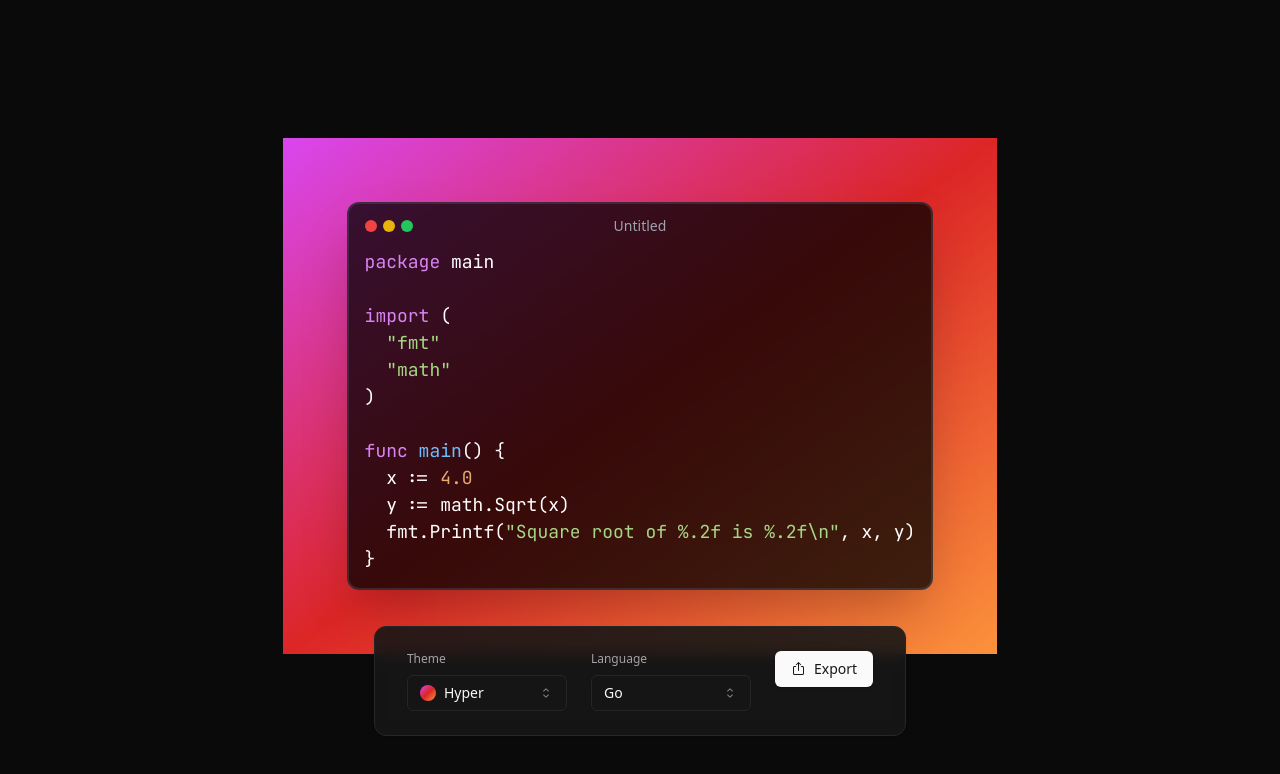
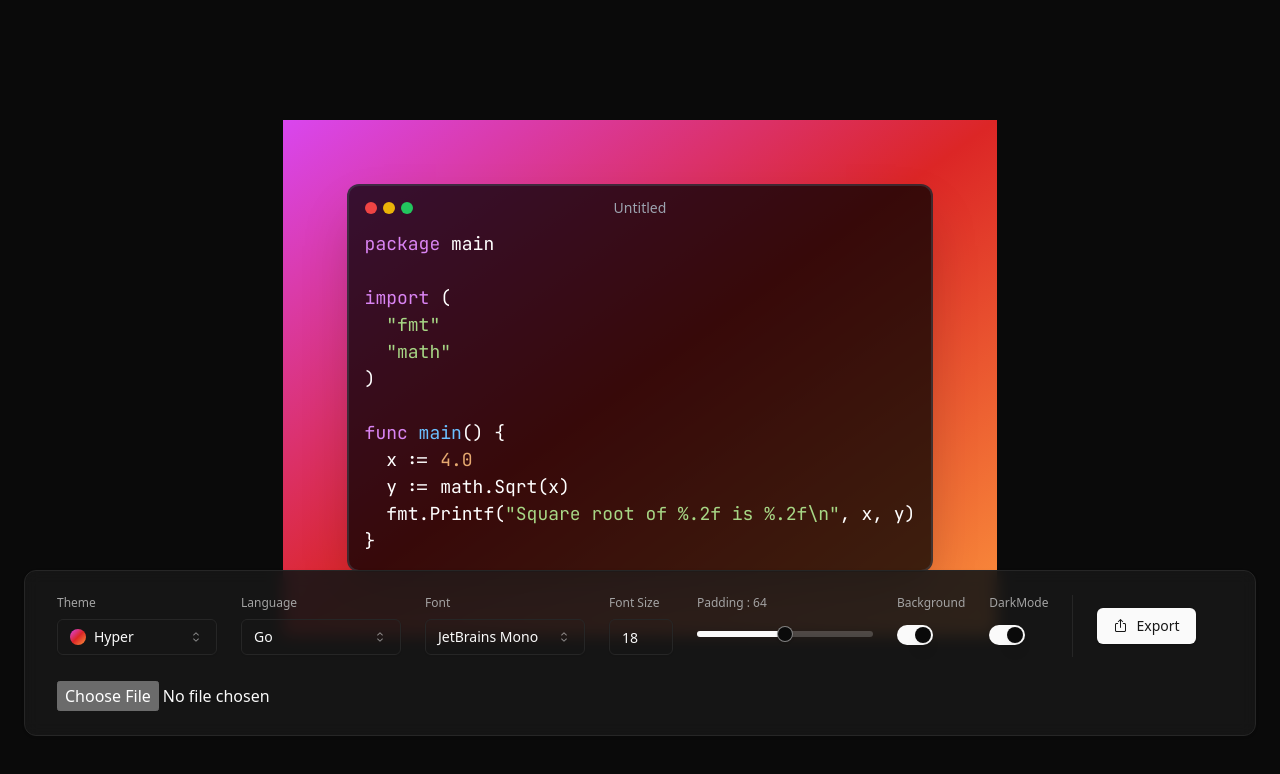
Before and after one commit to ThisIsSahaj/SnapCode, a React (Vite) app: page / in a window 1280 px wide. Shown: the top 774 px of the page. Built offline with nearby package versions, Linux system fonts and the light colour scheme.

Commit message:
Necessary Changes

```diff
--- a/src/App.jsx
+++ b/src/App.jsx
@@ -1,18 +1,28 @@
 
-import { useEffect } from 'react'
+import { useEffect, useState } from 'react'
 import { useRef } from 'react'
 import CodeEditor from './components/CodeEditor'
+import BackgroundSwitch from './components/controls/BackgroundSwitch'
+import DarkModeSwitch from './components/controls/DarkModeSwitch'
 import ExportOptions from './components/controls/ExportOptions'
+import FontSelect from './components/controls/FontSelect'
+import FontSizeInput from './components/controls/FontSizeInput'
 import LanguageSelect from './components/controls/LanguageSelect'
+import PaddingSlider from './components/controls/PaddingSlider'
 import ThemeSelect from './components/controls/ThemeSelect'
 import { Button } from './components/ui/button'
 import { Card, CardContent } from './components/ui/card'
 import { cn } from './lib/utils'
 import { fonts, themes } from './options'
 import useStore from './store'
+import { Resizable } from "re-resizable"
+import { ResetIcon } from "@radix-ui/react-icons"
+import WidthMeasurement from './components/WidthMeasurement'
+import Uploadbg from './components/controls/Uploadbg'
 
 function App() {
-
+  const [width, setWidth] = useState("auto")
+  const [showWidth, setShowWidth] = useState(false)
   const theme = useStore(state => state.theme)
   const padding = useStore(state => state.padding)
   const fontStyle = useStore(state => state.fontStyle)
@@ -43,6 +53,15 @@ function App() {
        <link rel="stylesheet" href={themes[theme].theme} crossOrigin="anonymous"/>
        <link rel="stylesheet" href={fonts[fontStyle].src} crossOrigin="anonymous"/>
 
+       <Resizable
+        enable={{ left: true, right: true }}
+        minWidth={padding * 2 + 400}
+        size={{ width }}
+        onResize={(e, dir, ref) => setWidth(ref.offsetWidth)}
+        onResizeStart={() => setShowWidth(true)}
+        onResizeStop={() => setShowWidth(false)}
+      >
+
        <div className={cn(
         "overflow-hidden mb-2 transition-all ease-out",
         showBackground ? themes[theme].background : "ring ring-neutral-900"
@@ -55,6 +74,21 @@ function App() {
 
        <CodeEditor />
        </div>
+       <WidthMeasurement showWidth={showWidth} width={width} />
+        <div
+          className={cn(
+            "transition-opacity w-fit mx-auto -mt-4",
+            showWidth || width === "auto"
+              ? "invisible opacity-0"
+              : "visible opacity-100"
+          )}
+        >
+          <Button size="sm" onClick={() => setWidth("auto")} variant="ghost">
+            <ResetIcon className="mr-2" />
+            Reset width
+          </Button>
+        </div>
+       </Resizable>
 
       {/* Controls  */}
 
@@ -63,9 +97,17 @@ function App() {
       <CardContent className="flex flex-wrap gap-6 p-0">
           <ThemeSelect />
           <LanguageSelect />
+          <FontSelect />
+          <FontSizeInput />
+          <PaddingSlider />
+          <BackgroundSwitch />
+          <DarkModeSwitch />
+          <div className="w-px bg-neutral-800" />
+            <div className="place-self-center">
 
             <ExportOptions targetRef={editorRef} />
-
+            </div>
+<Uploadbg/>
         </CardContent>
 
       </Card>
--- a/src/components/CodeEditor.jsx
+++ b/src/components/CodeEditor.jsx
@@ -34,7 +34,7 @@ export default function CodeEditor () {
             ? "bg-black/75 border-gray-600/40"
             : "bg-white/75 border-gray-200/20"
         )}
-        onClick={() => useStore.setState({ darkMode: !store.darkMode })}
+
 
 
         >
--- /dev/null
+++ b/src/components/WidthMeasurement.jsx
@@ -0,0 +1,22 @@
+import { cn } from "@/lib/utils"
+
+export default function WidthMeasurement({ showWidth, width }) {
+  return (
+    <div
+      className={cn(
+        "w-full flex gap-2 items-center text-white transition-opacity",
+        showWidth ? "visible opacity-100" : "invisible opacity-0"
+      )}
+    >
+      <div className="flex-1 flex items-center">
+        <div className="h-4 w-0.5 bg-white/20" />
+        <div className="h-px w-full bg-white/20" />
+      </div>
+      <span className="text-neutral-500 text-sm">{width} px</span>
+      <div className="flex-1 flex items-center">
+        <div className="h-px w-full bg-white/20" />
+        <div className="h-4 w-0.5 bg-white/20" />
+      </div>
+    </div>
+  )
+}
--- /dev/null
+++ b/src/components/controls/BackgroundSwitch.jsx
@@ -0,0 +1,21 @@
+import useStore from "@/store"
+import { Switch } from "../ui/switch"
+
+export default function BackgroundSwitch() {
+  const showBg = useStore((state) => state.showBackground)
+
+  return (
+    <div>
+      <label className="block mb-2 text-xs font-medium text-neutral-400">
+        Background
+      </label>
+      <Switch
+        checked={showBg}
+        onCheckedChange={(checked) =>
+          useStore.setState({ showBackground: checked })
+        }
+        className="my-1.5"
+      />
+    </div>
+  )
+}
--- /dev/null
+++ b/src/components/controls/DarkModeSwitch.jsx
@@ -0,0 +1,19 @@
+import useStore from "@/store"
+import { Switch } from "../ui/switch"
+
+export default function DarkModeSwitch() {
+  const darkMode = useStore((state) => state.darkMode)
+
+  return (
+    <div>
+      <label className="block mb-2 text-xs font-medium text-neutral-400">
+        DarkMode
+      </label>
+      <Switch
+        checked={darkMode}
+        onCheckedChange={(checked) => useStore.setState({ darkMode: checked })}
+        className="my-1.5"
+      />
+    </div>
+  )
+}
--- /dev/null
+++ b/src/components/controls/FontSelect.jsx
@@ -0,0 +1,36 @@
+import { fonts } from "@/options"
+import {
+  Select,
+  SelectContent,
+  SelectItem,
+  SelectTrigger,
+  SelectValue,
+} from "../ui/select"
+import useStore from "@/store"
+
+export default function FontSelect() {
+  const fontStyle = useStore((state) => state.fontStyle)
+
+  return (
+    <div>
+      <label className="block mb-2 text-xs font-medium text-neutral-400">
+        Font
+      </label>
+      <Select
+        value={fontStyle}
+        onValueChange={(fontStyle) => useStore.setState({ fontStyle })}
+      >
+        <SelectTrigger className="w-40">
+          <SelectValue placeholder="Select Font" />
+        </SelectTrigger>
+        <SelectContent className="dark max-h-[500px]">
+          {Object.entries(fonts).map(([id, font]) => (
+            <SelectItem key={id} value={id}>
+              {font.name}
+            </SelectItem>
+          ))}
+        </SelectContent>
+      </Select>
+    </div>
+  )
+}
--- /dev/null
+++ b/src/components/controls/FontSizeInput.jsx
@@ -0,0 +1,23 @@
+import useStore from "@/store"
+import { Input } from "../ui/input"
+
+export default function FontSizeInput() {
+  const fontSize = useStore((state) => state.fontSize)
+
+  return (
+    <div>
+      <label className="block mb-2 text-xs font-medium text-neutral-400">
+        Font Size
+      </label>
+      <Input
+        type="number"
+        className="!dark w-16 bg-transparent"
+        min={6}
+        value={fontSize}
+        onChange={(e) =>
+          useStore.setState({ fontSize: Number(e.target.value) })
+        }
+      />
+    </div>
+  )
+}
--- /dev/null
+++ b/src/components/controls/PaddingSlider.jsx
@@ -0,0 +1,39 @@
+import useStore from "@/store"
+import { Button } from "../ui/button"
+import { Input } from "../ui/input"
+import { Slider } from "../ui/slider"
+
+export default function PaddingSlider() {
+  const padding = useStore((state) => state.padding)
+
+  return (
+    <div>
+      <label className="block mb-2 text-xs font-medium text-neutral-400">
+        Padding : {padding}
+      </label>
+      <Slider
+        className="w-44 my-5"
+        value={[padding]}
+        onValueChange={([padding]) => useStore.setState({ padding })}
+        max={128}
+        step={8}
+        style={{cursor:"pointer"}}
+      />
+
+      {/* <Input
+       type="number"
+       className="!dark w-16 bg-transparent"
+       min={8}
+       max={128}
+       value={[padding]}
+      //  onValueChange={([padding]) => useStore.setState({ padding })}
+       onChange={(e) =>
+        useStore.setState({ padding: Number(e.target.value) })
+      }
+      /> */}
+
+
+
+    </div>
+  )
+}
--- a/src/components/controls/ThemeSelect.jsx
+++ b/src/components/controls/ThemeSelect.jsx
@@ -8,6 +8,9 @@ import {
 } from "../ui/select"
 import { cn } from "@/lib/utils"
 import useStore from "@/store"
+import { DropdownMenuSeparator } from "../ui/dropdown-menu"
+import { UploadIcon } from "@radix-ui/react-icons"
+import Uploadbg from "./Uploadbg"
 
 export default function ThemeSelect() {
   const theme = useStore((state) => state.theme)
@@ -33,6 +36,16 @@ export default function ThemeSelect() {
               </div>
             </SelectItem>
           ))}
+          <Uploadbg/>
+          <DropdownMenuSeparator />
+          <SelectItem>
+          <div className="flex gap-2 items-center">
+                <UploadIcon/>
+                <span className="capitalize">Custom </span>
+
+              </div>
+
+          </SelectItem>
         </SelectContent>
       </Select>
     </div>
--- /dev/null
+++ b/src/components/controls/Uploadbg.jsx
@@ -0,0 +1,39 @@
+import React, { useState } from 'react';
+
+function Uploadbg() {
+  const [selectedImage, setSelectedImage] = useState(null);
+
+
+  const handleImageSelect = (event) => {
+    const file = event.target.files[0];
+    if (file) {
+      const reader = new FileReader();
+      reader.onload = (e) => {
+        setSelectedImage(e.target.result);
+      };
+      reader.readAsDataURL(file);
+    }
+  };
+
+  return (
+    <div>
+
+      <input
+        type="file"
+        accept="image/*"
+        onChange={handleImageSelect}
+      />
+      {selectedImage && (
+        <div>
+          <img
+            src={selectedImage}
+            alt="Selected"
+            style={{ maxWidth: '100%' }}
+          />
+        </div>
+      )}
+    </div>
+  );
+}
+
+export default Uploadbg;
```
